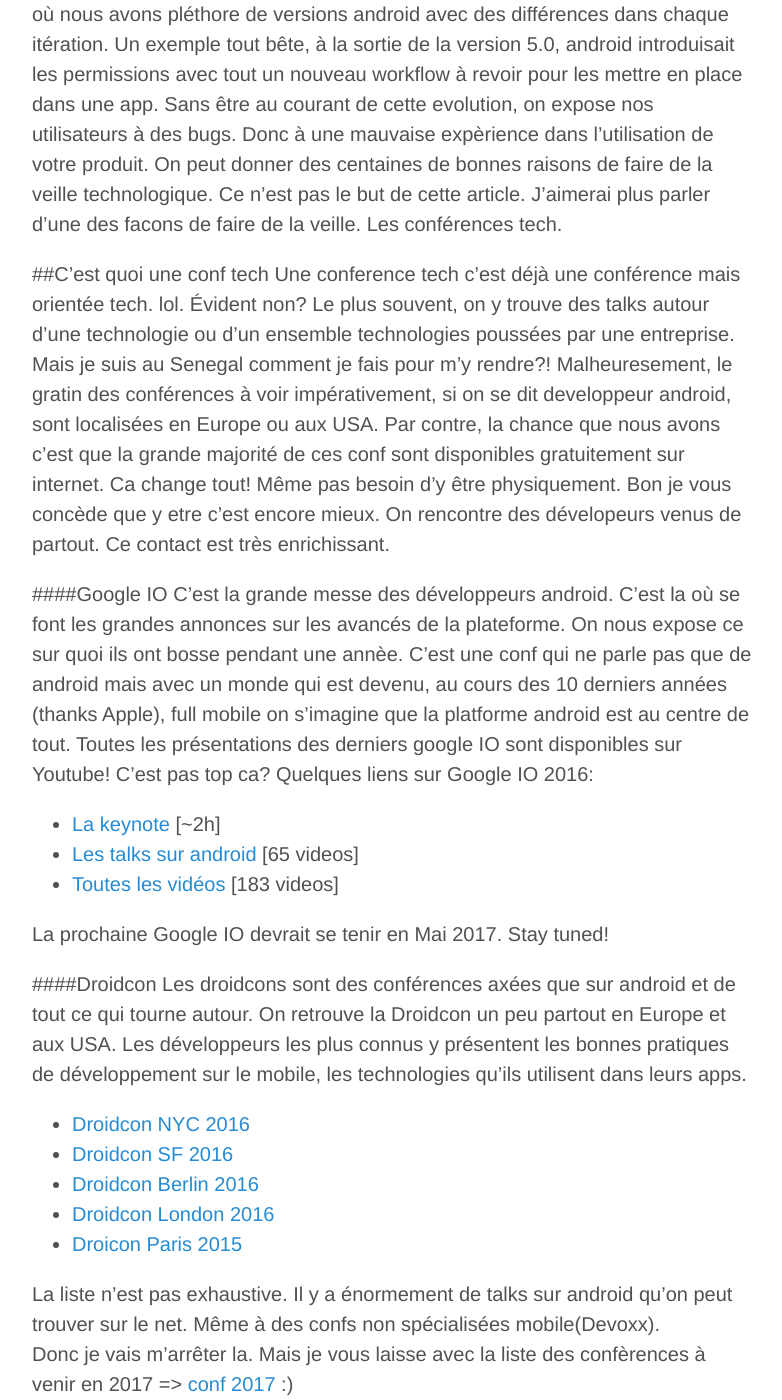
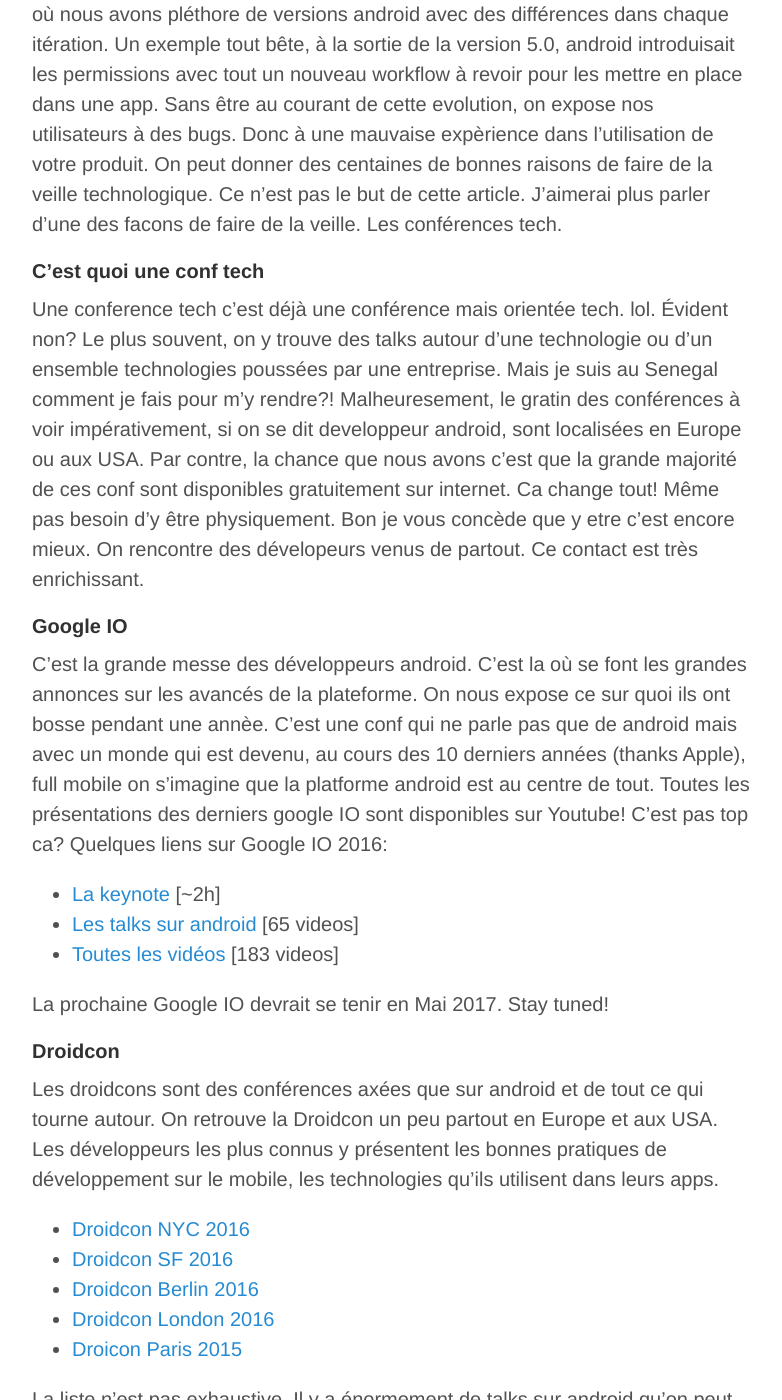
Before and after one commit to soulesidibe/soulesidibe.github.io, a Jekyll site: the page built from _posts/2017-02-08-Les-conf-android.md, in a window 1280 px wide and 1400 px high, scrolled down 352 px. Shown: the whole window, without its empty margins (248-1030 px from the left). Built offline with Jekyll 4.4.1, drawn with Linux system fonts in a browser that asks for light colours; comment, search, counter and statistics services are not loaded.

Commit message:
rendering bug

```diff
--- a/_posts/2017-02-08-Les-conf-android.md
+++ b/_posts/2017-02-08-Les-conf-android.md
@@ -7,14 +7,14 @@
 Cela est encore plus vrai dans le context du developpement d'application android où nous avons pléthore de versions android avec des différences dans chaque itération. Un exemple tout bête, à la sortie de la version 5.0, android introduisait les permissions avec tout un nouveau workflow à revoir pour les mettre en place dans une app. Sans être au courant de cette evolution, on expose nos utilisateurs à des bugs. Donc à une mauvaise expèrience dans l'utilisation de votre produit. On peut donner des centaines de bonnes raisons de faire de la veille technologique. Ce n'est pas le but de cette article.
 J'aimerai plus parler d'une des facons de faire de la veille. Les conférences tech.
 
-##C'est quoi une conf tech
+#### C'est quoi une conf tech
 Une conference tech c'est déjà une conférence mais orientée tech. lol. Évident non?
 Le plus souvent, on y trouve des talks autour d'une technologie ou d'un ensemble technologies poussées par une entreprise.
 Mais je suis au Senegal comment je fais pour m'y rendre?!
 Malheuresement, le gratin des conférences à voir impérativement, si on se dit developpeur android, sont localisées en Europe ou aux USA.
 Par contre, la chance que nous avons c'est que la grande majorité de ces conf sont disponibles gratuitement sur internet. Ca change tout! Même pas besoin d'y être physiquement. Bon je vous concède que y etre c'est encore mieux. On rencontre des dévelopeurs venus de partout. Ce contact est très enrichissant.
 
-####Google IO
+#### Google IO
 C'est la grande messe des développeurs android. C'est la où se font les grandes annonces sur les avancés de la plateforme. On nous expose ce sur quoi ils ont bosse pendant une annèe. C'est une conf qui ne parle pas que de android mais avec un monde qui est devenu, au cours des 10 derniers années (thanks Apple), full mobile on s'imagine que la platforme android est au centre de tout. Toutes les présentations des derniers google IO sont disponibles sur Youtube! C'est pas top ca? Quelques liens sur Google IO 2016:
 
 * [La keynote](https://www.youtube.com/watch?v=862r3XS2YB0) [~2h]
@@ -23,7 +23,7 @@
 
 La prochaine Google IO devrait se tenir en Mai 2017. Stay tuned!
 
-####Droidcon
+#### Droidcon
 Les droidcons sont des conférences axées que sur android et de tout ce qui tourne autour.
 On retrouve la Droidcon un peu partout en Europe et aux USA. Les développeurs les plus connus y présentent les bonnes pratiques de développement sur le mobile, les technologies qu'ils utilisent dans leurs apps.
 
```
